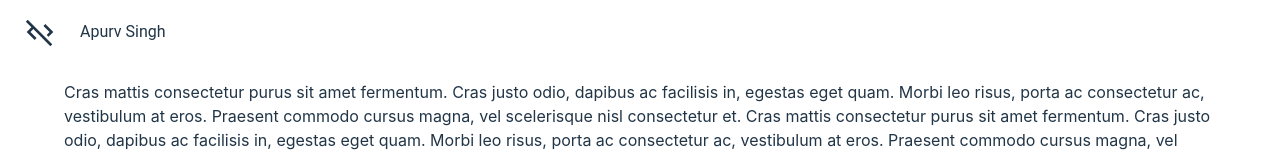
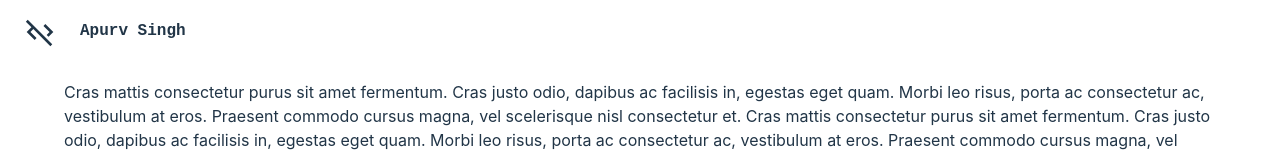
Before and after one commit to ApsMJ23/portfolio-revamp, a React (Vite) app: page / in a window 1280 px wide. Shown: the top 155 px of the page. Built offline with nearby package versions, Linux system fonts and the light colour scheme.

Commit message:
Added Header Text style

```diff
--- a/src/Components/Header/Header.tsx
+++ b/src/Components/Header/Header.tsx
@@ -9,7 +9,17 @@ const Header = () => {
                 <Container maxWidth={'xl'}>
                     <Toolbar disableGutters>
                         <CodeOffIcon sx={{fontSize: '2rem',marginRight:'1.5rem'}}/>
-                        <Typography >Apurv Singh</Typography>
+                        <Typography
+                            variant={'h6'}
+                            noWrap
+                            sx={{
+                            mr: 2,
+                            display: { xs: 'none', md: 'flex' },
+                            fontFamily: 'monospace',
+                            fontWeight: 700,
+                            color: 'inherit',
+                            textDecoration: 'none',
+                        }} >Apurv Singh</Typography>
                     </Toolbar>
                 </Container>
             </AppBar>
```
